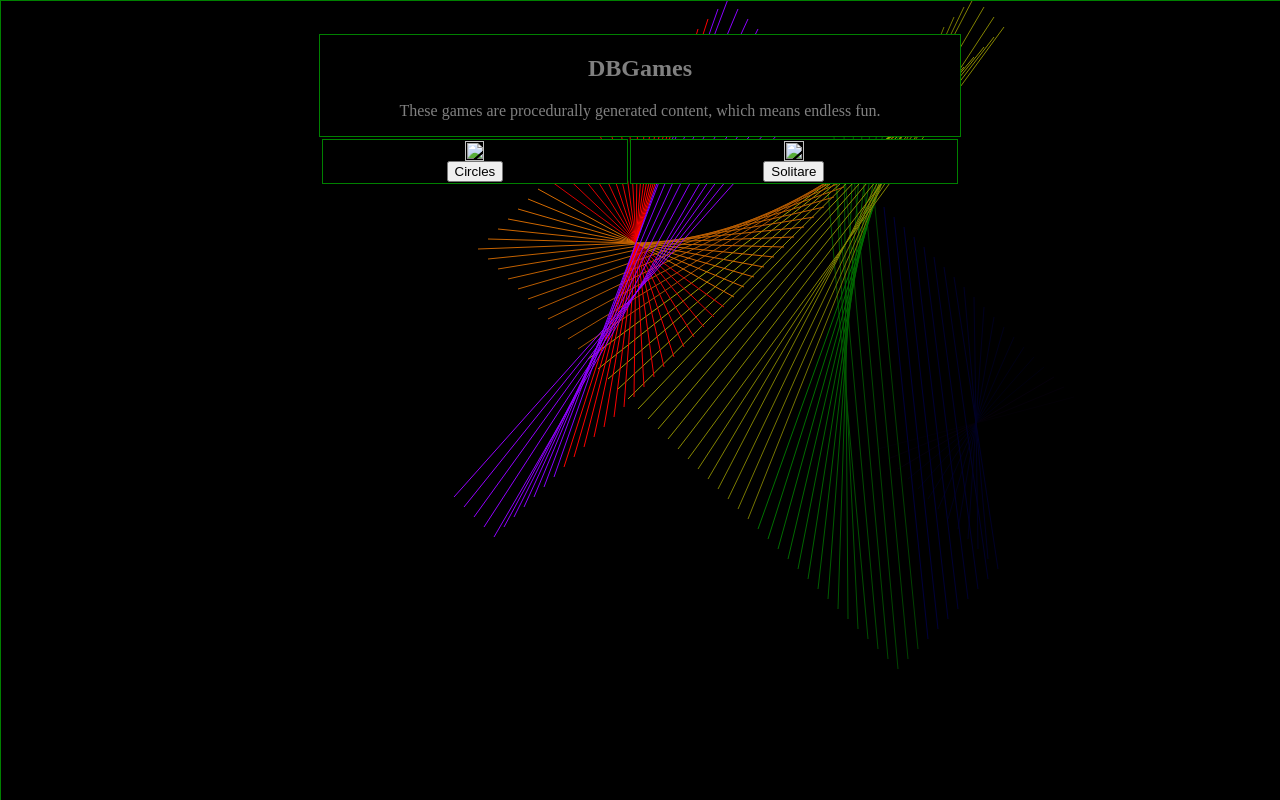
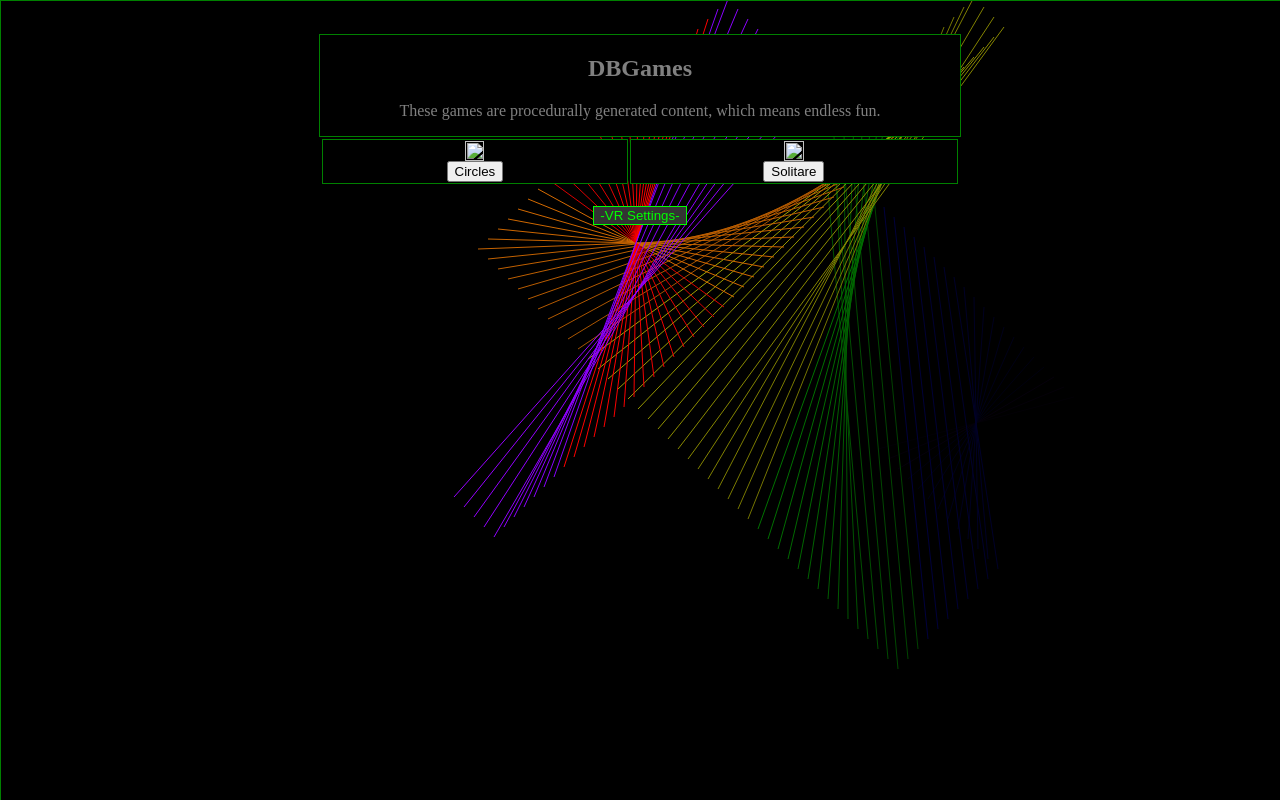
Before and after one commit to derbenx/circles, a PHP site: page / in a window 1280 px wide. Run offline with PHP 8.4, Linux system fonts and the light colour scheme.

Commit message:
Feat: Add VR background settings panel
Adds a collapsible "VR Settings" panel to the main index page, allowing the user to customize the background of the VR environment.

- Creates the UI for the settings panel in `index.html` with options for Solid Colour, 360 Image, and 3D Scene.
- Implements the JavaScript logic to handle the UI, including a real-time color preview swatch for the solid color option.
- Saves the user's choices to persistent storage (`localStorage` for settings, Cache API for the uploaded image).
- Modifies `vrxr.js` to read the saved solid color setting from `localStorage` and apply it as the background when a VR session is initiated.
- The 360 image and 3D scene options are included as placeholders as requested.

```diff
--- a/cir.css
+++ b/cir.css
@@ -1,4 +1,4 @@
-body { background:black; color:grey; overflow-y: hidden; -webkit-user-select: none; -ms-user-select: none; user-select: none; }
+body { background:black; color:grey; overflow-y: hidden }
 h1{ color:green; text-align:center; }
 #debug { position:fixed;top:0px;left:0px; }
 #wrp{  margin:auto; width:100%; overflow:hidden; overscroll-behavior: none; }
--- a/cir.js
+++ b/cir.js
@@ -723,7 +723,7 @@ function drawCircles(gl, programs, buffers, view) {
     // Draw 3D grid
     const pieceHeight = 0.36 / yy;
     const gridHeight = pieceHeight / 3;
-    const lineWidth = (inVR || inAR) ? 0.012 : 0.0075;
+    const lineWidth = 0.0075;
     const gridColor = gc("g",1);
 
     for (let y = 0; y <= yy; y++) {
--- a/index.html
+++ b/index.html
@@ -2,7 +2,7 @@
 <link rel="manifest" href="manifest.json" />
 <!--<link rel="stylesheet" href="css.css">-->
 <style>
-body { background:black; color:grey; overflow-y: hidden; -webkit-user-select: none; -ms-user-select: none; user-select: none; }
+body { background:black; color:grey; overflow-y: hidden }
 h1 { color:green; text-align:center; }
 td,#hdr { border: solid 1px green; text-align:center; background:black; }
 table,#hdr {width:50% }
@@ -15,6 +15,20 @@ img { width:25% }
 #dbug{top:0;position:fixed;left:50;background:#ccc;border:1px solid red;padding:5px;font:50px bold;}
 #circtab td{padding:5px;}
 #btg { position:fixed; top:0px; }
+#vr-settings-toggle {
+    background-color: #333;
+    color: #0f0;
+    border: 1px solid #0f0;
+    cursor: pointer;
+}
+.color-swatch {
+    width: 25px;
+    height: 25px;
+    border: 1px solid grey;
+    display: inline-block;
+    vertical-align: middle;
+    margin-left: 10px;
+}
 </style>
 </head>
 <center><p><br></p><div id="hdr">
@@ -26,6 +40,41 @@ These games are procedurally generated content, which means endless fun.
 <td onclick="play(1)"><img src="favicon/cir.png"><br><button>Circles</button></td>
 <td onclick="play(2)"><img src="favicon/sol.png"><br><button>Solitare</button></td>
 <tr></table>
+<br>
+<button id='vr-settings-toggle'>-VR Settings-</button>
+
+<div id="vr-settings" style="display:none; border: 1px solid green; padding: 10px; margin-top: 10px; width: 50%;">
+    <h4>VR Background Options</h4>
+    <div>
+        <input type="radio" id="vr-bg-solid" name="vr-bg-option" value="solid" checked>
+        <label for="vr-bg-solid">Solid Colour</label>
+    </div>
+    <div>
+        <input type="radio" id="vr-bg-360" name="vr-bg-option" value="360">
+        <label for="vr-bg-360">360 Image</label>
+    </div>
+    <div>
+        <input type="radio" id="vr-bg-scene" name="vr-bg-option" value="scene">
+        <label for="vr-bg-scene">3D Scene</label>
+    </div>
+    <hr>
+    <div id="vr-bg-solid-options">
+        <p>Choose background color: <span id="vr-bg-color-swatch" class="color-swatch"></span></p>
+        <table>
+            <tr><td>R</td><td><input type="range" id="vr-bg-r" min="0" max="255" value="0"></td></tr>
+            <tr><td>G</td><td><input type="range" id="vr-bg-g" min="0" max="255" value="0"></td></tr>
+            <tr><td>B</td><td><input type="range" id="vr-bg-b" min="0" max="255" value="0"></td></tr>
+        </table>
+    </div>
+    <div id="vr-bg-360-options" style="display:none;">
+        <p>Select a 360-degree JPG image:</p>
+        <button id="browse-360-button">Browse</button>
+        <input type="file" id="file-input-360" accept=".jpg,.jpeg" style="display: none;" />
+    </div>
+    <div id="vr-bg-scene-options" style="display:none;">
+        <p>Work in Progress</p>
+    </div>
+</div>
 </center>
 <script>
  if (typeof navigator.serviceWorker !== 'undefined') {
@@ -145,4 +194,123 @@ function frame(){
 }
 </script>
 
+<script>
+document.addEventListener('DOMContentLoaded', () => {
+    // --- Constants ---
+    const VR_SETTINGS_KEY = 'vr-background-settings';
+    const USER_IMAGE_CACHE_NAME = 'user-image-cache';
+    const USER_IMAGE_KEY = 'user-360-image';
+
+    // --- Element References ---
+    const vrSettingsToggle = document.getElementById('vr-settings-toggle');
+    const vrSettingsPanel = document.getElementById('vr-settings');
+    const bgOptions = document.querySelectorAll('input[name="vr-bg-option"]');
+    const solidOptions = document.getElementById('vr-bg-solid-options');
+    const imageOptions = document.getElementById('vr-bg-360-options');
+    const sceneOptions = document.getElementById('vr-bg-scene-options');
+    const rSlider = document.getElementById('vr-bg-r');
+    const gSlider = document.getElementById('vr-bg-g');
+    const bSlider = document.getElementById('vr-bg-b');
+    const swatch = document.getElementById('vr-bg-color-swatch');
+    const browseButton = document.getElementById('browse-360-button');
+    const fileInput = document.getElementById('file-input-360');
+
+    // --- Functions ---
+    function updateSwatch(color) {
+        swatch.style.backgroundColor = `rgb(${color.r}, ${color.g}, ${color.b})`;
+    }
+
+    function saveSettings(settings) {
+        localStorage.setItem(VR_SETTINGS_KEY, JSON.stringify(settings));
+    }
+
+    function loadSettings() {
+        const saved = localStorage.getItem(VR_SETTINGS_KEY);
+        return saved ? JSON.parse(saved) : {
+            mode: 'solid',
+            color: { r: 0, g: 0, b: 0 }
+        };
+    }
+
+    function updateUiFromSettings(settings) {
+        // Set radio button
+        const radio = document.querySelector(`input[name="vr-bg-option"][value="${settings.mode}"]`);
+        if (radio) {
+            radio.checked = true;
+        }
+
+        // Set slider values
+        rSlider.value = settings.color.r;
+        gSlider.value = settings.color.g;
+        bSlider.value = settings.color.b;
+
+        // Update swatch
+        updateSwatch(settings.color);
+
+        // Show/hide option panels
+        solidOptions.style.display = settings.mode === 'solid' ? 'block' : 'none';
+        imageOptions.style.display = settings.mode === '360' ? 'block' : 'none';
+        sceneOptions.style.display = settings.mode === 'scene' ? 'block' : 'none';
+    }
+
+    // --- Event Listeners ---
+    vrSettingsToggle.addEventListener('click', () => {
+        const isVisible = vrSettingsPanel.style.display !== 'none';
+        vrSettingsPanel.style.display = isVisible ? 'none' : 'block';
+    });
+
+    bgOptions.forEach(radio => {
+        radio.addEventListener('change', (event) => {
+            const newMode = event.target.value;
+            const currentSettings = loadSettings();
+            currentSettings.mode = newMode;
+            saveSettings(currentSettings);
+            updateUiFromSettings(currentSettings);
+        });
+    });
+
+    [rSlider, gSlider, bSlider].forEach(slider => {
+        slider.addEventListener('input', () => {
+            const color = {
+                r: parseInt(rSlider.value),
+                g: parseInt(gSlider.value),
+                b: parseInt(bSlider.value)
+            };
+            const currentSettings = loadSettings();
+            currentSettings.color = color;
+            saveSettings(currentSettings);
+            updateSwatch(color);
+        });
+    });
+
+    browseButton.addEventListener('click', () => {
+        fileInput.click();
+    });
+
+    fileInput.addEventListener('change', async (event) => {
+        const file = event.target.files[0];
+        if (!file) return;
+
+        try {
+            const cache = await caches.open(USER_IMAGE_CACHE_NAME);
+            const response = new Response(file);
+            await cache.put(USER_IMAGE_KEY, response);
+            alert('360 image saved successfully!');
+
+            // Also update settings to indicate an image is stored
+            const currentSettings = loadSettings();
+            currentSettings.hasImage = true;
+            saveSettings(currentSettings);
+
+        } catch (err) {
+            console.error('Error saving image to cache:', err);
+            alert('Could not save image. See console for details.');
+        }
+    });
+
+    // --- Initial State ---
+    const initialSettings = loadSettings();
+    updateUiFromSettings(initialSettings);
+});
+</script>
 </html>
--- a/sol.css
+++ b/sol.css
@@ -1,4 +1,4 @@
-body { background:black; color:grey; overflow-y: hidden; -webkit-user-select: none; -ms-user-select: none; user-select: none; }
+body { background:black; color:grey; overflow-y: hidden }
 #game{ border:none; margin:auto; width:100%;  overflow:hidden; overscroll-behavior: none; }
 #can{ border:solid 1px red; margin-left: auto;margin-right:auto; display: block; }
 #spr {  border: 1px dashed green;  transform: translate(0, -100%); }
```
Also changed, not shown: vrxr.js (+25 -1 lines).
